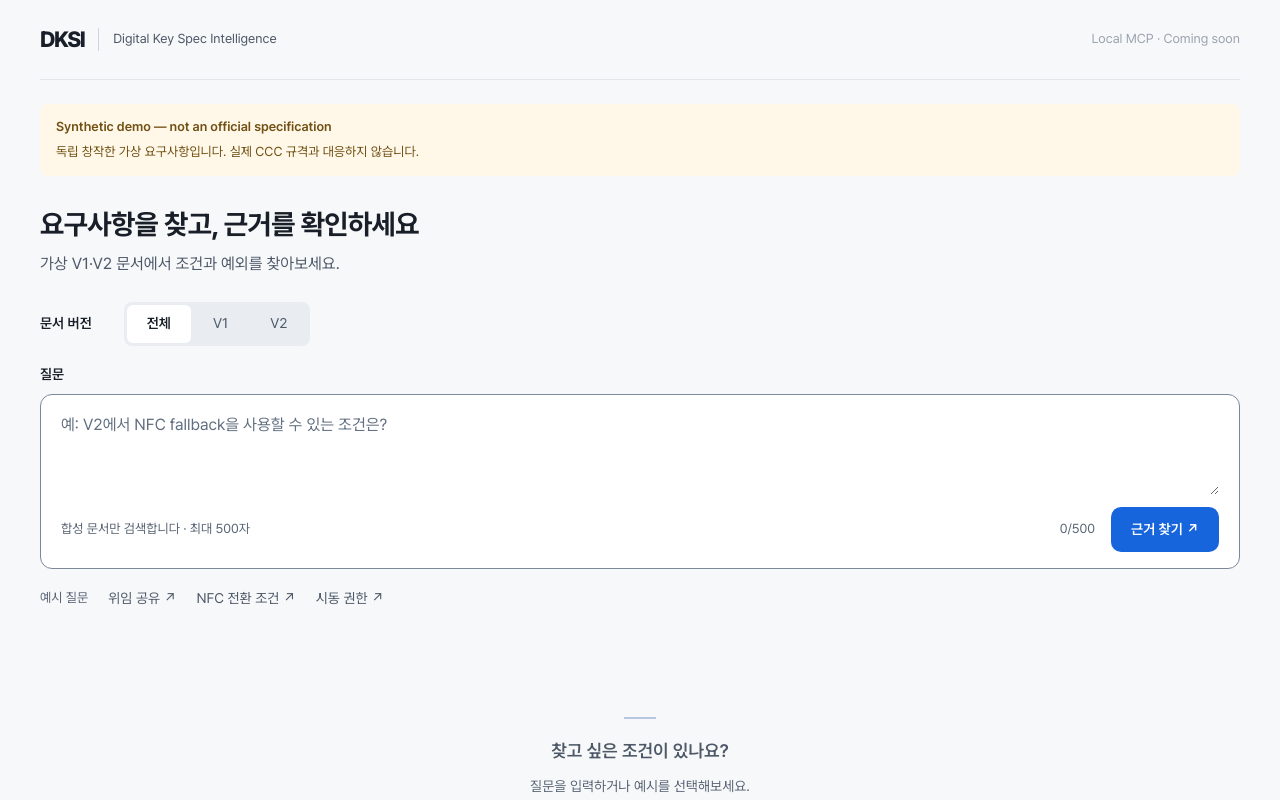
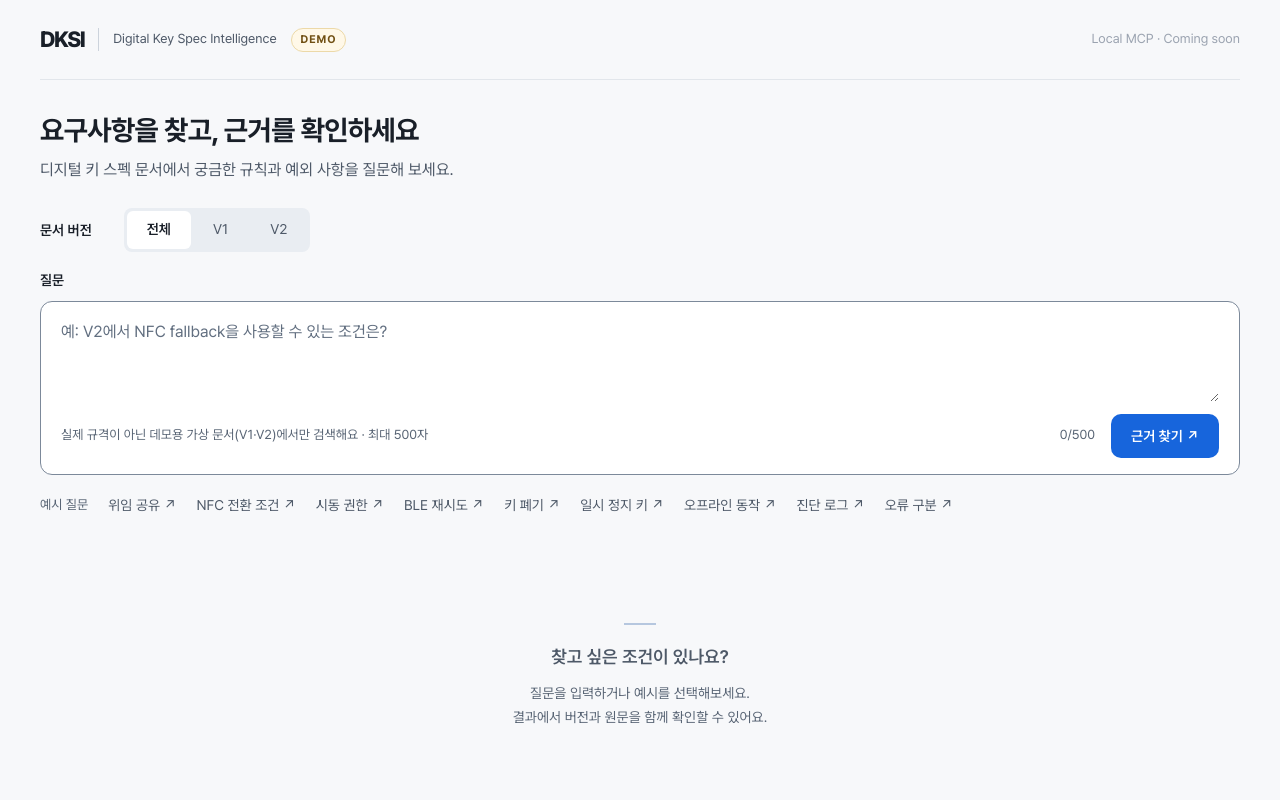
Before and after one commit to yenarue/digital-key-spec-intelligence, a Next.js app in the folder apps/web/: page / in a window 1280 px wide. Shown: the top 800 px of the page. Built offline with nearby package versions, Linux system fonts and the light colour scheme.

Commit message:
feat(web): move demo notice into DEMO tag tooltip and refresh intro copy and examples
Co-Authored-By: Claude Sonnet 5.5 <noreply@anthropic.com>

```diff
--- a/apps/web/src/app/page.tsx
+++ b/apps/web/src/app/page.tsx
@@ -7,13 +7,9 @@ export default function Home() {
   return <div className="app-shell">
     <a className="skip-link" href="#main">본문으로 건너뛰기</a>
     <AppHeader />
-    <div className="synthetic-notice" role="note">
-      <strong>Synthetic demo — not an official specification</strong>
-      <p>독립 창작한 가상 요구사항입니다. 실제 CCC 규격과 대응하지 않습니다.</p>
-    </div>
     <main id="main">
       <div className="page-intro"><h1>요구사항을 찾고, 근거를 확인하세요</h1>
-        <p>가상 V1·V2 문서에서 조건과 예외를 찾아보세요.</p></div>
+        <p>디지털 키 스펙 문서에서 궁금한 규칙과 예외 사항을 질문해 보세요.</p></div>
       <AskPanel />
     </main>
     <AppRelease />
--- a/apps/web/src/components/app-header.tsx
+++ b/apps/web/src/components/app-header.tsx
@@ -1,6 +1,13 @@
 export function AppHeader() {
   return <header className="app-header">
-    <div className="brand"><span className="wordmark">DKSI</span><span className="brand-description">Digital Key Spec Intelligence</span></div>
+    <div className="brand"><span className="wordmark">DKSI</span><span className="brand-description">Digital Key Spec Intelligence</span>
+      <button className="demo-tag" type="button" aria-describedby="demo-tooltip">DEMO</button></div>
     <button className="mcp-preview" type="button" disabled aria-disabled="true">Local MCP · Coming soon</button>
+    <div className="demo-tooltip" id="demo-tooltip" role="tooltip">
+      <strong>Synthetic demo — not an official specification</strong>
+      <p>이 화면의 요구사항은 데모를 위해 새로 지어낸 가상 내용이에요. 실제 CCC 디지털 키 규격과는 관계가 없어요.</p>
+      <p>실제 규격 문서는 사용 권한을 확인하지 못한 상태에서 공개 데모에 올릴 수 없어서, 검색·버전 비교·원문 근거 표시가 어떻게 동작하는지만 보여주는 연습용 문서를 직접 만들었어요.</p>
+      <p>답변을 실제 규격 해석이나 업무 판단에 사용하지 마세요.</p>
+    </div>
   </header>;
 }
--- a/apps/web/src/components/ask-panel.tsx
+++ b/apps/web/src/components/ask-panel.tsx
@@ -11,6 +11,12 @@ const examples: { label: string; question: string; scope: Scope }[] = [
   { label: "위임 공유", question: "V1과 V2에서 friend device의 재공유 규칙은 어떻게 다른가요?", scope: "all" },
   { label: "NFC 전환 조건", question: "V2에서 UWB ranging 실패 시 NFC fallback 조건은 무엇인가요?", scope: "V2" },
   { label: "시동 권한", question: "V2에서 entry-only 권한으로 시동을 걸 수 있나요?", scope: "V2" },
+  { label: "BLE 재시도", question: "BLE 연결이 시간 초과되면 몇 번까지 다시 시도할 수 있나요?", scope: "all" },
+  { label: "키 폐기", question: "키를 폐기하면 그 키에서 파생된 초대도 함께 거부되나요?", scope: "V2" },
+  { label: "일시 정지 키", question: "일시 정지된 친구 키로 NFC 출입을 할 수 있나요?", scope: "V2" },
+  { label: "오프라인 동작", question: "차량이 오프라인일 때 대기 중인 초대 승인은 어떻게 처리되나요?", scope: "all" },
+  { label: "진단 로그", question: "진단 로그에 기기 식별자를 그대로 남겨도 되나요?", scope: "all" },
+  { label: "오류 구분", question: "사용자에게 보여줄 오류 종류는 V1과 V2에서 어떻게 다른가요?", scope: "all" },
 ];
 export function AskPanel() {
   const [question, setQuestion] = useState("");
@@ -57,7 +63,7 @@ export function AskPanel() {
           onKeyDown={shortcut} disabled={pending} rows={3} aria-invalid={error ? true : undefined}
           aria-describedby={error ? "question-hint question-error" : "question-hint"}
           placeholder="예: V2에서 NFC fallback을 사용할 수 있는 조건은?" />
-        <div className="composer-bottom"><span id="question-hint">합성 문서만 검색합니다 · 최대 500자</span>
+        <div className="composer-bottom"><span id="question-hint">실제 규격이 아닌 데모용 가상 문서(V1·V2)에서만 검색해요 · 최대 500자</span>
           <div className="composer-actions"><span className={questionLength(question) > 500 ? "character-count too-long" : "character-count"}>{questionLength(question)}/500</span>
             <button className="primary-button" disabled={pending} type="submit">{pending ? "찾는 중…" : "근거 찾기"}<span aria-hidden="true"> ↗</span></button></div></div>
       </div>
```
Also changed, not shown: apps/web/src/app/globals.css, 1 other file (tests, documents, lock files or other folders).
